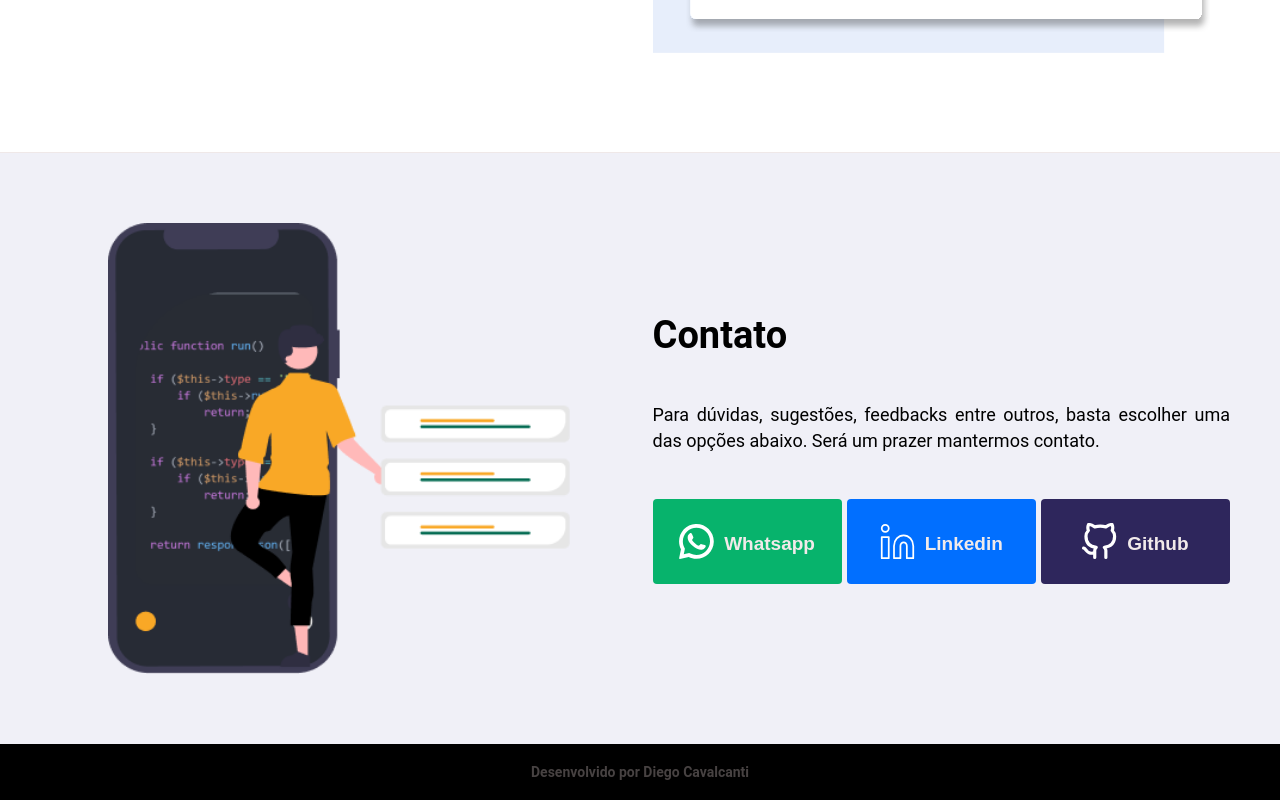
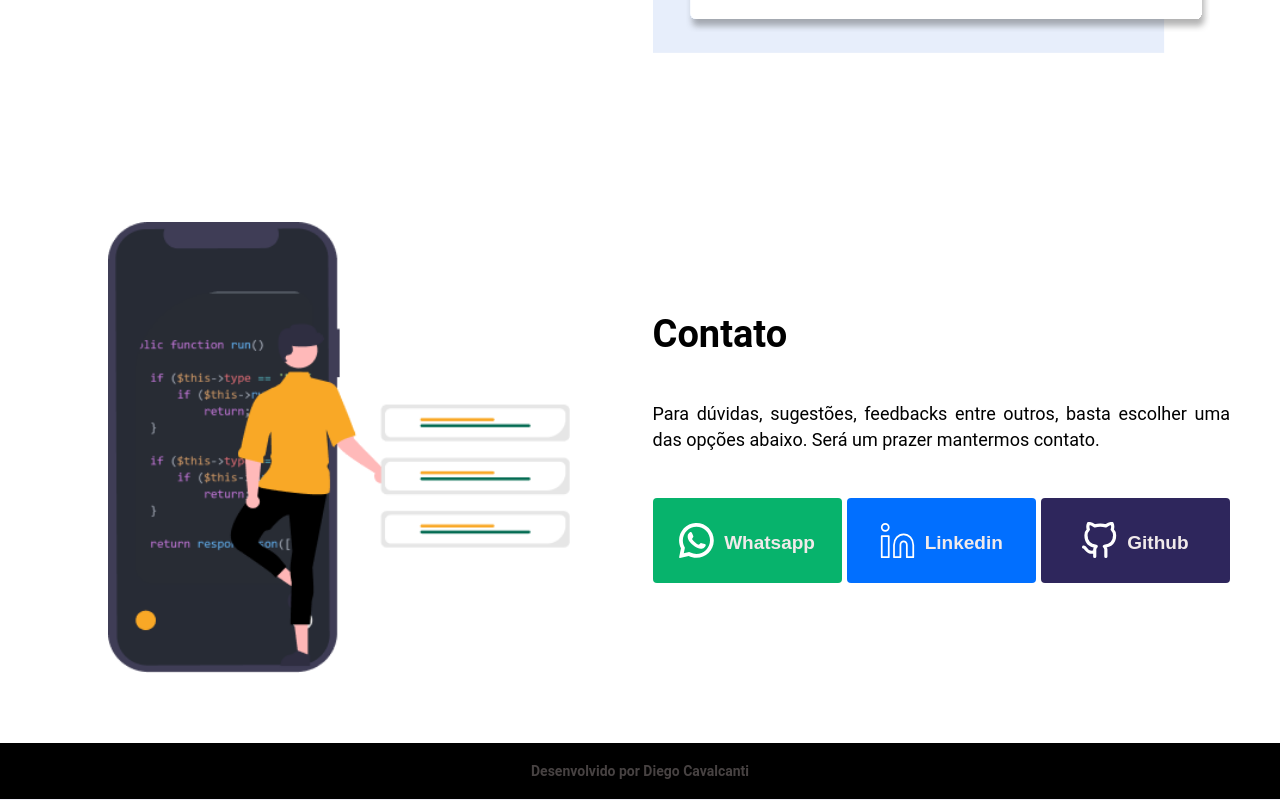
Before and after one commit to diegotimao/portifolio, a React (Create React App) app: page / in a window 1280 px wide. Shown: the part 4356-5156 px from the top of the page. Built offline with nearby package versions, Linux system fonts and the light colour scheme.

Commit message:
feat: Alterando background comp contato

```diff
--- a/src/components/Contato/contato.css
+++ b/src/components/Contato/contato.css
@@ -1,5 +1,5 @@
 .contato-container-lithe-theme {
-  border-top: 1px solid rgb(239, 232, 232);
+  background: white;
   color: black;
   transition: 2ms;
   padding: 20px;
```
